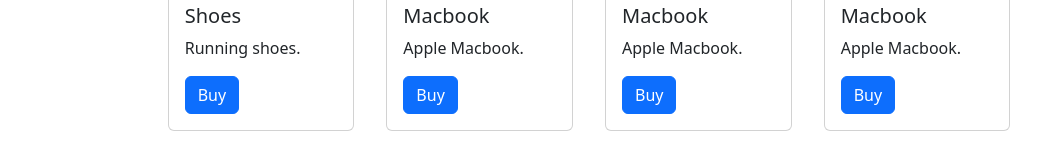
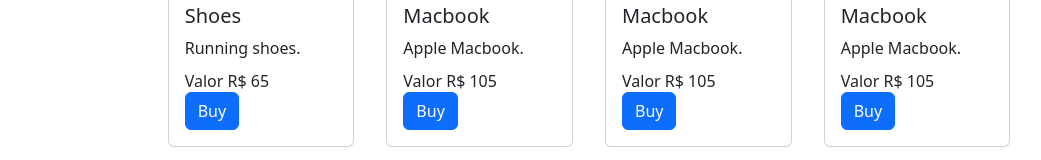
Before and after one commit to w3ll-c0d3/eCommerce, a React (Create React App) app: page / in a window 1280 px wide. Shown: the part 239-399 px from the top of the page, without its empty margins (51-1092 px from the left). Built offline with nearby package versions, Linux system fonts and the light colour scheme.

Commit message:
valor do produto

```diff
--- a/src/Components/Produtos/Produto/Produto.jsx
+++ b/src/Components/Produtos/Produto/Produto.jsx
@@ -3,6 +3,7 @@
 
 const Produto = ({ produto }) => {
   const containerStyle = {
+    cursor: 'pointer',
     maxWidth: '100%',
     minHeight: '100%',
   }
@@ -14,13 +15,14 @@
 
   return (
     <>
-        <Card style={ containerStyle }>
+        <Card style={ containerStyle } id={produto.id}>
           <Card.Img variant="top" style={ imgStyle } src={produto.image} />
           <Card.Body>
             <Card.Title>{produto.name}</Card.Title>
             <Card.Text>
                 {produto.description}
             </Card.Text>
+            <Card.Subtitle>Valor R$<span> {produto.price}</span></Card.Subtitle>
             <Button variant="primary">Buy</Button>
           </Card.Body>
         </Card>
--- a/src/Components/Produtos/Produtos.jsx
+++ b/src/Components/Produtos/Produtos.jsx
@@ -5,10 +5,10 @@
 
 // Produtos mocados
 const produtos = [
-    {id: 1, name: "Shoes", description: "Running shoes.", image: "https://png.pngitem.com/pimgs/s/555-5550642_nike-shoe-png-transparent-png.png", price: "$65" },
-    {id: 2, name: "Macbook", description: "Apple Macbook.", image: "https://w7.pngwing.com/pngs/522/727/png-transparent-macbook-pro-laptop-apple-laptop-electronics-computer-laptop-thumbnail.png", price: "$105" },
-    {id: 3, name: "Macbook", description: "Apple Macbook.", image: "https://w7.pngwing.com/pngs/522/727/png-transparent-macbook-pro-laptop-apple-laptop-electronics-computer-laptop-thumbnail.png", price: "$105" },
-    {id: 4, name: "Macbook", description: "Apple Macbook.", image: "https://w7.pngwing.com/pngs/522/727/png-transparent-macbook-pro-laptop-apple-laptop-electronics-computer-laptop-thumbnail.png", price: "$105" }
+    {id: 1, name: "Shoes", description: "Running shoes.", image: "https://png.pngitem.com/pimgs/s/555-5550642_nike-shoe-png-transparent-png.png", price: "65" },
+    {id: 2, name: "Macbook", description: "Apple Macbook.", image: "https://w7.pngwing.com/pngs/522/727/png-transparent-macbook-pro-laptop-apple-laptop-electronics-computer-laptop-thumbnail.png", price: "105" },
+    {id: 3, name: "Macbook", description: "Apple Macbook.", image: "https://w7.pngwing.com/pngs/522/727/png-transparent-macbook-pro-laptop-apple-laptop-electronics-computer-laptop-thumbnail.png", price: "105" },
+    {id: 4, name: "Macbook", description: "Apple Macbook.", image: "https://w7.pngwing.com/pngs/522/727/png-transparent-macbook-pro-laptop-apple-laptop-electronics-computer-laptop-thumbnail.png", price: "105" }
 ];
 ////////////////////
 
```
